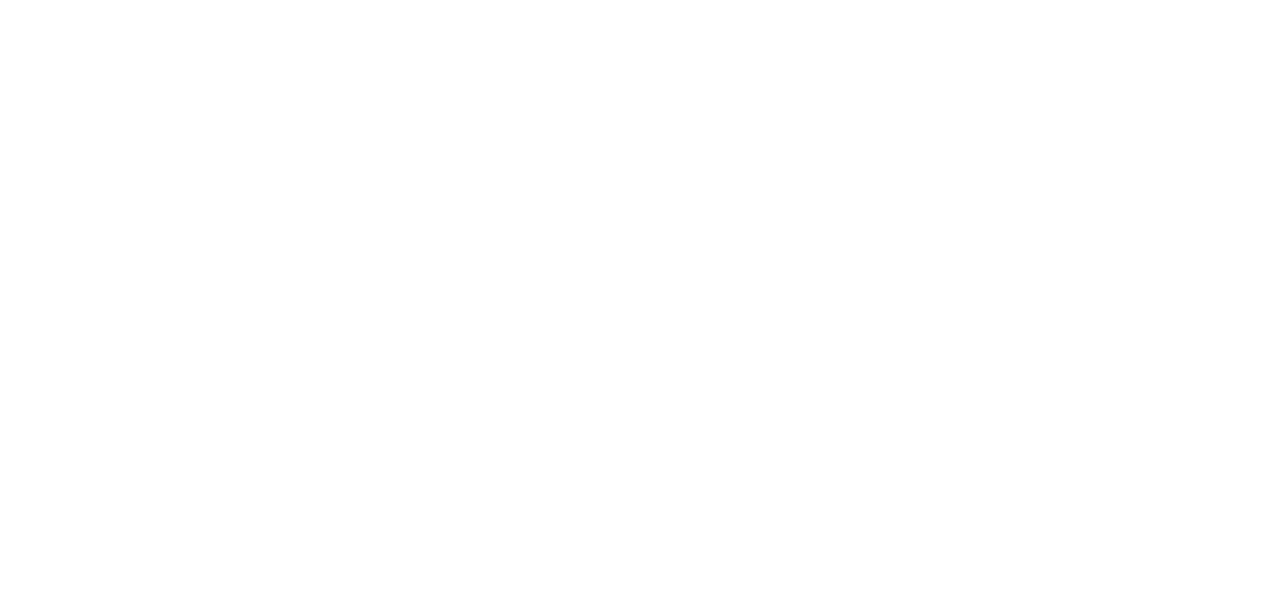
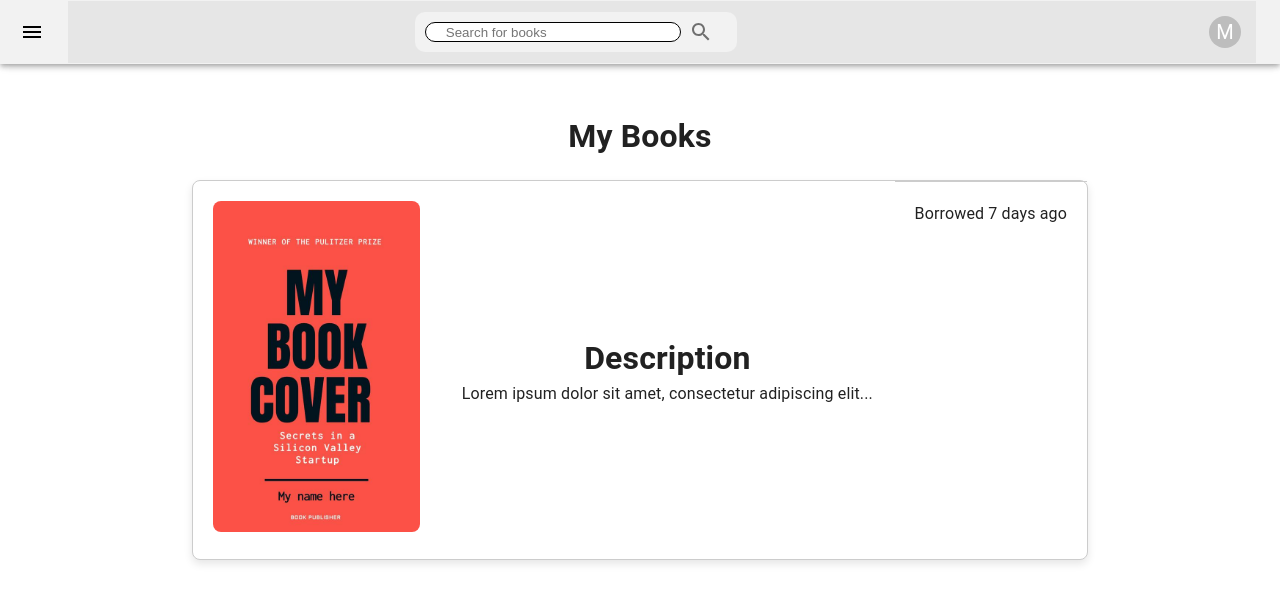
Before and after one commit to paranietharan74/library-management-system-website, a React (Create React App) app: page /mybooks in a window 1280 px wide. Before the commit this address had no page. Shown: the top 602 px of the page. Built offline with nearby package versions, Linux system fonts and the light colour scheme.

Commit message:
MyBook page created

```diff
--- a/src/App.js
+++ b/src/App.js
@@ -3,15 +3,17 @@
 import FineManagement from './Pages/FineManagement';
 import UserMessages from './Pages/UserMessages';
 import UserHome from './Pages/UserHome';
+import MyBooks from './Pages/MyBooks';
 
 function App() {
   return (
     <div className="App">
       <Router>
         <Routes>
-          <Route path='/' element={<UserHome />} />
+          <Route path="/" element={<UserHome />} />
           <Route path="/message" element={<UserMessages />} />
           <Route path="/fine" element={<FineManagement />} />
+          <Route path='/mybooks' element={<MyBooks />} />
         </Routes>
       </Router>
     </div>
--- /dev/null
+++ b/src/Pages/MyBooks.js
@@ -0,0 +1,22 @@
+import PersistentDrawerLeft from "../components/PersistentDrawerLeft";
+import BookView from "../components/BookView";
+import imgSrc from "../resources/book-cover.jpg";
+
+function MyBooks() {
+    return (
+        <div className="MyBooks">
+            <PersistentDrawerLeft />
+            <div className="content">
+                <h1>My Books</h1>
+                <BookView
+                    imgSrc={imgSrc}
+                    description="Lorem ipsum dolor sit amet, consectetur adipiscing elit..."
+                    borrowedDate="7 days ago"
+                />
+
+            </div>
+        </div>
+    )
+}
+
+export default MyBooks;
--- a/src/Pages/UserHome.js
+++ b/src/Pages/UserHome.js
@@ -1,4 +1,5 @@
 import PersistentDrawerLeft from "../components/PersistentDrawerLeft";
+import "./style/userHomeStyle.css";
 
 function UserHome() {
     return (
--- a/src/Pages/UserMessages.js
+++ b/src/Pages/UserMessages.js
@@ -1,22 +1,26 @@
 import PageMessage from "../components/PageMessage";
 import PersistentDrawerLeft from "../components/PersistentDrawerLeft";
+import "../Pages/style/UserMessagesStyle.css";
+
 
 function UserMessages() {
   const messageStyle = {
     marginTop: '10px', // Add top gap
     marginBottom: '10px', // Add bottom gap
     textAlign: 'center', // Align in center
+    width: '100%', // Full width
   };
 
   return (
     <PersistentDrawerLeft>
       <div className="notification-container">
-        <div className="notifications">
-          <PageMessage message="Custom message 1" style={messageStyle} />
-          <PageMessage message="Custom message 2" style={messageStyle} />
-          <PageMessage message="Custom message 3" style={messageStyle} />
-          <PageMessage message="Custom message 4" style={messageStyle} />
-          <PageMessage message="Custom message 5" style={messageStyle} />
+        <div className="notifications" style={{marginLeft: 0,}}>
+          <PageMessage heading="heading-1" message="Custom message 1" style={messageStyle} />
+          <PageMessage heading="heading-2" message="Custom message 2" style={messageStyle} />
+          <PageMessage heading="heading-3" message="Custom message 3" style={messageStyle} />
+          <PageMessage heading="heading-4" message="Custom message 4" style={messageStyle} />
+          <PageMessage heading="heading-5" message="Custom message 5" style={messageStyle} />
+          <PageMessage heading="heading-6" message="Custom message 6" style={messageStyle} />
         </div>
       </div>
     </PersistentDrawerLeft>
--- /dev/null
+++ b/src/Pages/style/UserMessagesStyle.css
@@ -0,0 +1,44 @@
+.notification-container {
+    display: flex;
+    justify-content: center;
+    /* Center align horizontally */
+    background-color: #fbf9fa;
+}
+
+.notifications {
+    width: 70%;
+    /* Adjust the width of the notifications container */
+    max-width: 800px;
+    /* Maximum width to ensure readability */
+    margin-left: 2vw;
+}
+
+/* Style for individual messages */
+.notification {
+    background-color: #f0f0f0;
+    /* Light gray background */
+    border: 1px solid #ddd;
+    /* Gray border */
+    border-radius: 5px;
+    /* Rounded corners */
+    padding: 10px;
+    /* Add padding around the message */
+    margin-bottom: 10px;
+    /* Add bottom margin between messages */
+}
+
+.notification p {
+    margin: 0;
+    /* Remove default margin from paragraphs inside messages */
+    font-size: 16px;
+    /* Adjust font size */
+    color: #333;
+    /* Dark text color */
+}
+
+.notification:hover {
+    background-color: #e0e0e0;
+    /* Lighter background color on hover */
+    cursor: pointer;
+    /* Change cursor to pointer on hover */
+}
--- /dev/null
+++ b/src/components/BookView.js
@@ -0,0 +1,24 @@
+import React from 'react';
+import './style/BookView.css';
+
+function BookView({ imgSrc, description, borrowedDate }) {
+    return (
+        <div className='BookView'>
+            <div className="book-img">
+                {/* Use the image */}
+                <img src={imgSrc} alt="Book Cover" />
+            </div>
+
+            <div className="book-info">
+                <h1>Description</h1>
+                <p>{description}</p>
+            </div>
+
+            <div className="borrowed-info">
+                <p>Borrowed {borrowedDate}</p>
+            </div>
+        </div>
+    );
+}
+
+export default BookView;
--- a/src/components/PageMessage.js
+++ b/src/components/PageMessage.js
@@ -3,11 +3,14 @@
 import PropTypes from 'prop-types'; // Import PropTypes for prop validation
 import './style/PageMessageStyle.css';
 
-function PageMessage({ message }) {
+function PageMessage({ heading, message }) {
   return (
     <div className='container'>
       <div className='message-container'>
-        <LibraryAddCheckIcon style={{color: 'green',}}/>
+        <div className='heading' style={{ display: 'flex', alignItems: 'center' }}>
+          <LibraryAddCheckIcon style={{ color: 'green' }} />
+          <h1 style={{ marginLeft: '5px' }}>{heading}</h1>
+        </div>
         <p>{message}</p>
       </div>
     </div>
--- a/src/components/PersistentDrawerLeft.js
+++ b/src/components/PersistentDrawerLeft.js
@@ -128,30 +128,32 @@
                 </DrawerHeader>
                 <Divider />
                 <List>
+                    <Link to="/" style={{ textDecoration: 'none', color: 'black' }}>
                         <ListItem disablePadding>
                             <ListItemButton>
                                 <HomeIcon />
-                            <Link to="/" style={{ textDecoration: 'none', color: 'black' }}>
                                 <ListItemText primary={'Home'} />
-                            </Link>
                             </ListItemButton>
                         </ListItem>
+                    </Link>
 
+                    <Link to="/fine" style={{ textDecoration: 'none', color: 'black' }}>
                         <ListItem disablePadding>
                             <ListItemButton>
                                 <AttachMoneyIcon />
-                            <Link to="/fine" style={{ textDecoration: 'none', color: 'black' }}>
                                 <ListItemText primary={'Fine Management'} />
-                            </Link>
                             </ListItemButton>
                         </ListItem>
+                    </Link>
 
+                    <Link to="/mybooks" style={{ textDecoration: 'none', color: 'black' }}>
                         <ListItem disablePadding>
                             <ListItemButton>
                                 <MenuBookIcon />
                                 <ListItemText primary={'My Books'} />
                             </ListItemButton>
                         </ListItem>
+                    </Link>
 
                     <ListItem disablePadding>
                         <ListItemButton>
@@ -197,6 +199,6 @@
                 <DrawerHeader />
                 {children}
             </Main>
-        </Box>
+        </Box >
     );
 }
--- /dev/null
+++ b/src/components/style/BookView.css
@@ -0,0 +1,37 @@
+.BookView {
+    display: flex;
+    max-width: 70%;
+    margin: 20px auto;
+    border: 1px solid #ccc;
+    border-radius: 8px;
+    box-shadow: 0 4px 8px rgba(0, 0, 0, 0.1);
+    background-color: #fff;
+}
+
+.book-img {
+    flex: 1;
+    padding: 20px;
+    overflow: hidden;
+}
+
+.book-img img {
+    width: 100%;
+    height: auto;
+    border-radius: 8px;
+    max-width: 300px;
+    max-height: 400px;
+}
+
+.book-info {
+    flex: 2;
+    padding: 20px;
+    display: flex;
+    flex-direction: column;
+    justify-content: center;
+}
+
+.borrowed-info {
+    text-align: center;
+    padding: 20px;
+    border-top: 1px solid #ccc;
+}
--- a/src/components/style/PageMessageStyle.css
+++ b/src/components/style/PageMessageStyle.css
@@ -3,17 +3,29 @@
   justify-content: center;
   background-color: #f2f2f2;
   border-radius: 10px 10px 10px 10px;
-  margin: 10px 0px 10 40%;
-  width: 50%;
+  margin: 10px 0px 10px 0px;
+  width: 60vw;
 }
 
-.message-container {
+/* .message-container {
   display: flex;
   align-items: center;
 }
 
 .message-container p {
   margin-left: 5px;
+  display: flex;
+} */
+
+.message-container {
+  display: flex;
+  flex-direction: column; /* Set flex direction to column */
+  align-items: flex-start; /* Align items to the start of the column */
+  padding: 10px;
+}
+
+.message-container p {
+  margin-top: 5px; /* Add top margin to separate paragraph from heading */
 }
 
 .container {
@@ -32,3 +44,9 @@
 .message-container p {
   margin-left: 10px;
 }
+
+.heading {
+  font-size: 20px; /* Adjust the font size of the heading */
+  font-weight: bold; /* Make the heading bold */
+  margin-left: 10px; /* Add left margin to separate it from the icon */
+}
```
Also changed, not shown: src/resources/book-cover.jpg (added). Lines whose indentation alone changed are shown as unchanged.
